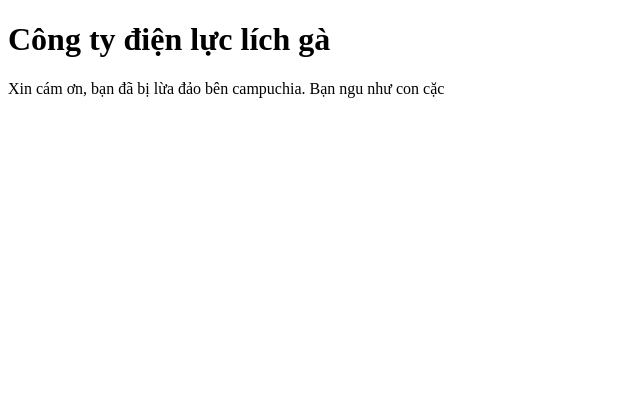
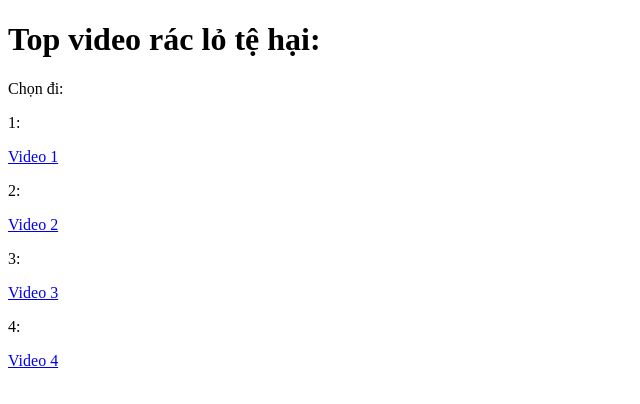
Before and after one commit to tien034895/mywebsite, a plain HTML site: page index.html in a window 1280 px wide. Shown: the whole page, without its empty margins (0-640 px from the left). Drawn offline with Linux system fonts and the light colour scheme.

Commit message:
Update index.html

```diff
--- a/index.html
+++ b/index.html
@@ -1,5 +1,10 @@
 <!DOCTYPE HTML>
 <html>
-<h1>Công ty điện lực lích gà</h1>
-<p>Xin cám ơn, bạn đã bị lừa đảo bên campuchia. Bạn ngu như con cặc</p>
+<h1>Top video rác lỏ tệ hại:</h1>
+<p>Chọn đi:</p>
+<p>1:</p><a href="https://www.youtube.com/watch?v=L_AL1i82CNM&ab_channel=HeroDuyTV" target="_blank">Video 1</a>
+<p>2:</p><a href="https://www.youtube.com/shorts/JmZG9G2jlFI" target="_blank">Video 2</a>
+<p>3:</p><a href="https://www.youtube.com/shorts/qGmuPg_86o0" target="_blank">Video 3</a>
+<p>4:</p><a href="https://www.youtube.com/watch?v=_pHIWne0PUk&ab_channel=MonsieurTuna" target="_blank">Video 4</a>
+
 </html>
```
